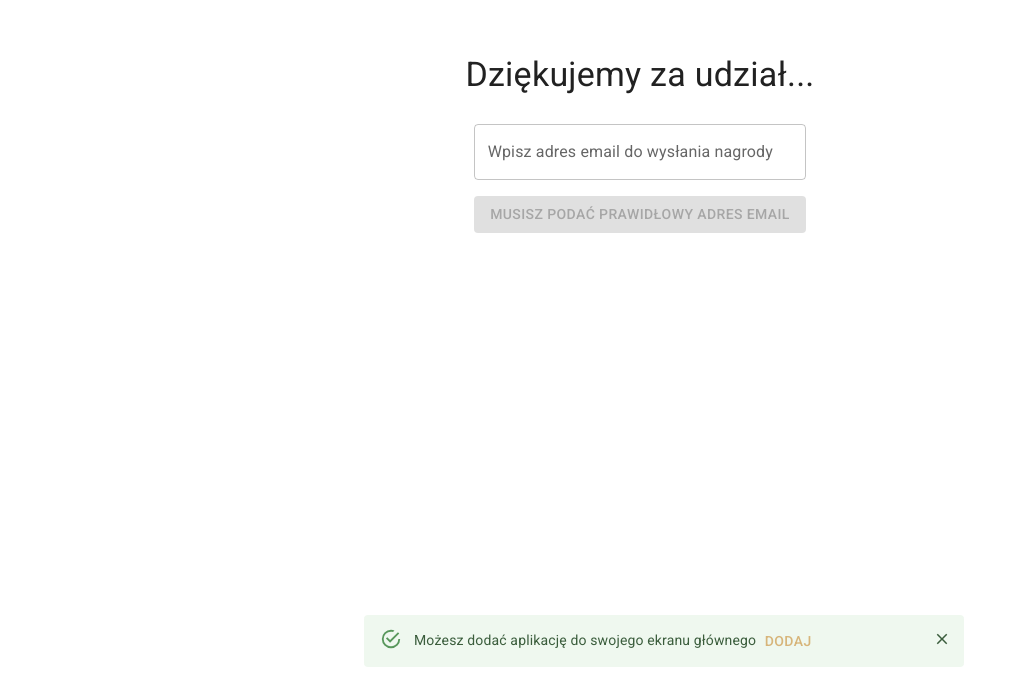
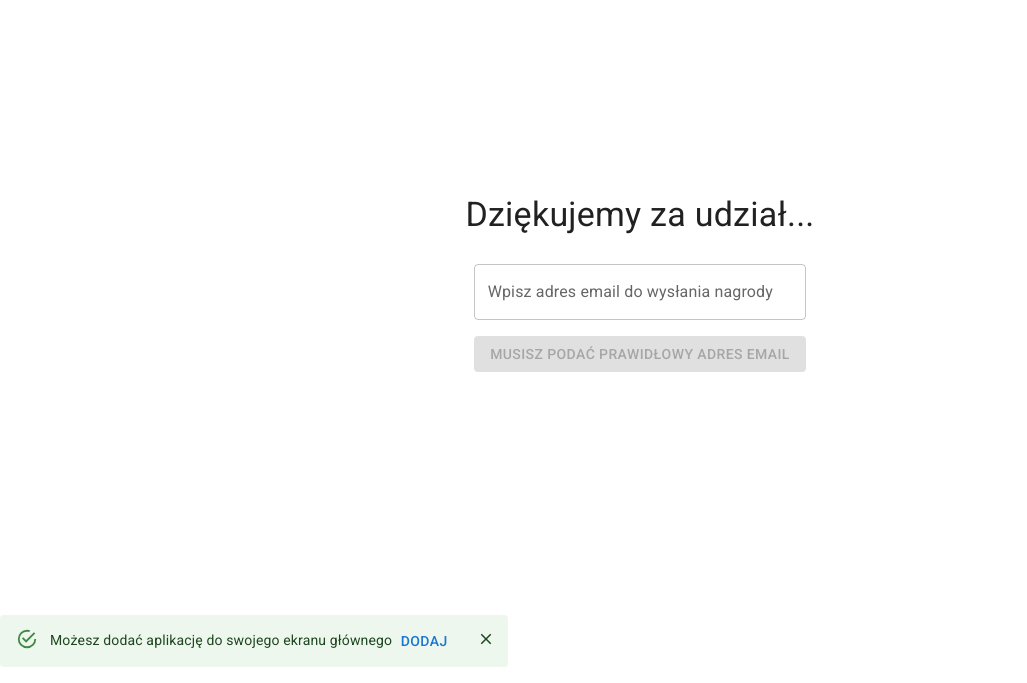
Before and after one commit to Nowik434/nextjs_pwa_app, a Next.js app: page /ending in a window 1280 px wide. Shown: the part 117-800 px from the top of the page, without its empty margins (0-1027 px from the left). Built offline with nearby package versions, Linux system fonts and the light colour scheme.

Commit message:
added sticky badge

```diff
--- a/components/snackbar.js
+++ b/components/snackbar.js
@@ -44,9 +44,8 @@ export default function InstallPwaSnackbar() {
 
 
    return (
-      <div>
-         <Box sx={{ width: '100%', position: 'absolute', bottom: '0px', opacity: '0.87' }}>
-            <Collapse in={open}>
+
+      <Collapse in={open} sx={{ position: 'absolute', bottom: '0px' }}>
          <Alert
             action={
                <IconButton
@@ -66,7 +65,6 @@ export default function InstallPwaSnackbar() {
                <Button sx={{ p: 0 }} className="add-to-home-screen">DODAJ</Button>
          </Alert>
       </Collapse>
-         </Box>
-      </div>
+
    );
 }
--- a/pages/_app.js
+++ b/pages/_app.js
@@ -10,6 +10,7 @@ import { useRouter } from 'next/router';
 import Grid from '@mui/material/Grid';
 import Container from '@mui/material/Container';
 import InstallPwaSnackbar from '../components/snackbar';
+import '../styles/globals.css'
 
 const Airtable = require('airtable');
 
@@ -106,22 +107,22 @@ export default function MyApp(props) {
       </Head>
       <ThemeProvider theme={theme}>
         <CssBaseline />
-        <ItemsProvider>
+        <ItemsProvider style={{ height: '100%' }}>
           <Container maxWidth="sm" sx={{
-            position: 'absolute',
-            top: '50%',
-            left: '50%',
-            transform: 'translate(-50%, -50%)',
+            // position: 'absolute',
+            // top: '50%',
+            // left: '50%',
+            // transform: 'translate(-50%, -50%)',
             display: 'grid',
             'align-items': 'center',
             height: '100%',
           }} fixed>
             <Component {...pageProps} />
-            <InstallPwaSnackbar />
           </Container>
           {/* <Copyright /> */}
         </ItemsProvider>
       </ThemeProvider>
+      <InstallPwaSnackbar />
     </>
   );
 }
--- a/styles/globals.css
+++ b/styles/globals.css
@@ -1,5 +1,6 @@
 html,
 body {
+  height: 100%;
   padding: 0;
   margin: 0;
   font-family: -apple-system, BlinkMacSystemFont, Segoe UI, Roboto, Oxygen,
@@ -14,3 +15,8 @@ a {
 * {
   box-sizing: border-box;
 }
+
+#__next {
+  /* flex: 1 1 auto; */
+  height: 100%;
+}
```
Also changed, not shown: components/pwaTrackingListener.js (deleted, +0 -33 lines). Lines whose indentation alone changed are shown as unchanged.
